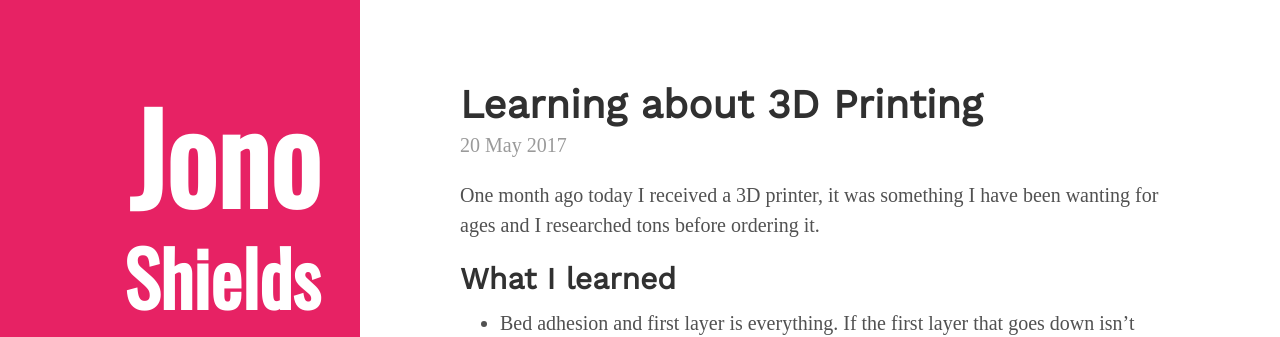
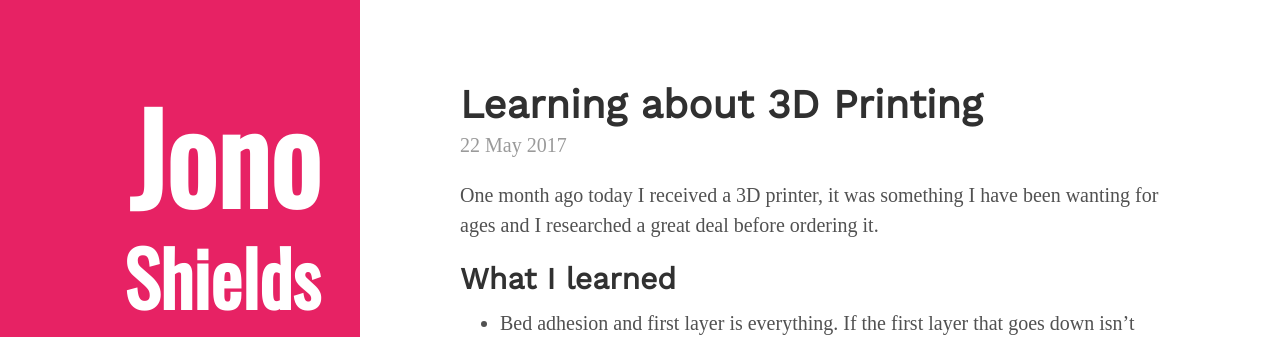
Before and after one commit to foopod/blog-2.0, a Jekyll site: the page built from _posts/2017-05-22-3d-printing.md, in a window 1280 px wide and 900 px high. Shown: the top 337 px of the window. Built offline with Jekyll 4.4.1, drawn with Linux system fonts in a browser that asks for light colours; nearby versions of some CDN libraries; some web fonts are replaced; comment, search, counter and statistics services are not loaded.

Commit message:
Update and rename 2017-05-20-3d-printing.md to 2017-05-22-3d-printing.md

```diff
--- a/_posts/2017-05-20-3d-printing.md
+++ b/_posts/2017-05-22-3d-printing.md
@@ -1,13 +1,13 @@
 ---
 layout: post
 title: Learning about 3D Printing
-date: 2017-05-20
+date: 2017-05-22
 tags: []
 tagline: It's not magic
 description: A super cool way of prototyping with infinite potential
 ---
 
-One month ago today I received a 3D printer, it was something I have been wanting for ages and I researched tons before ordering it.
+One month ago today I received a 3D printer, it was something I have been wanting for ages and I researched a great deal before ordering it.
 
 ## What I learned
 
```
